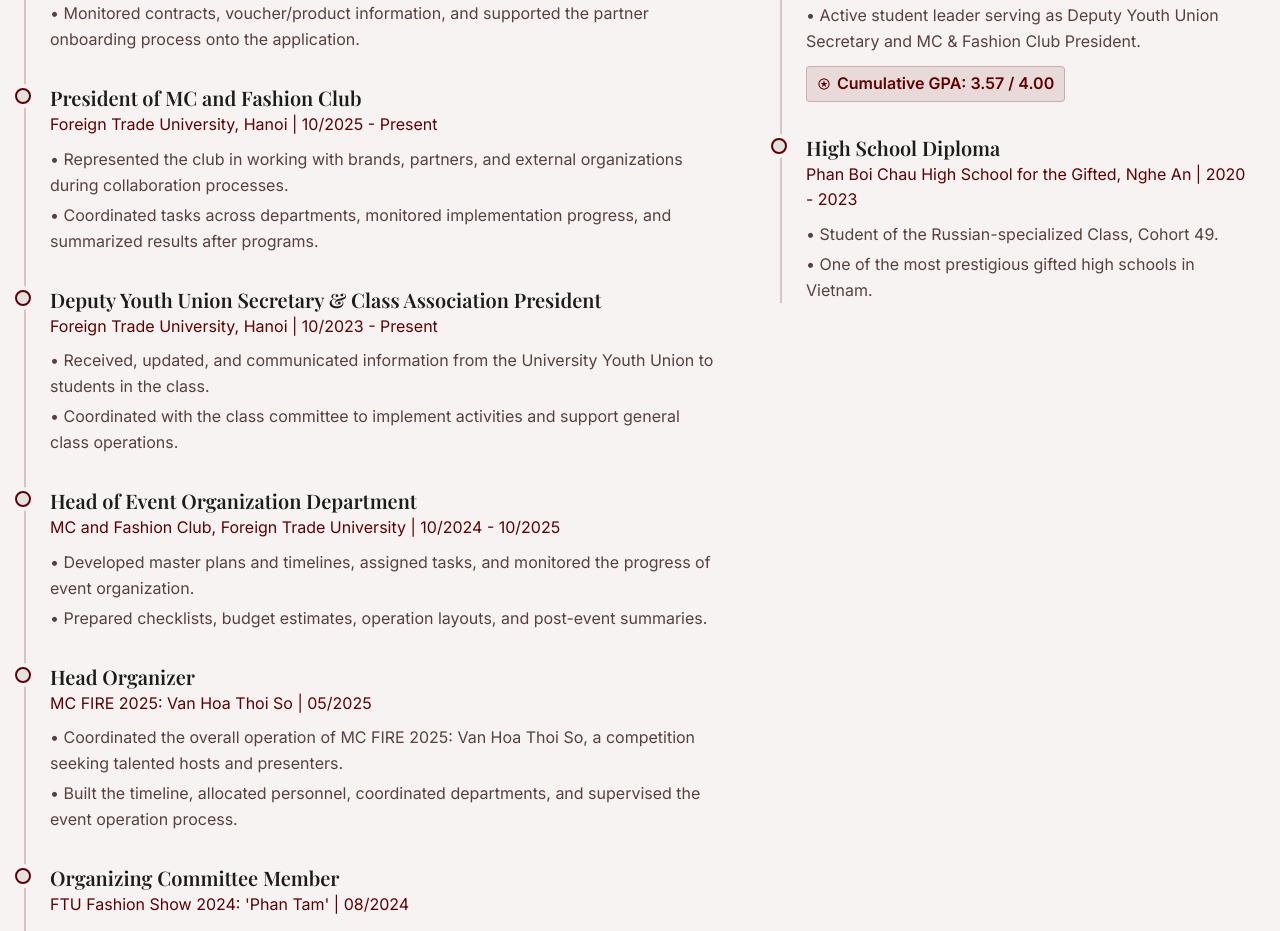
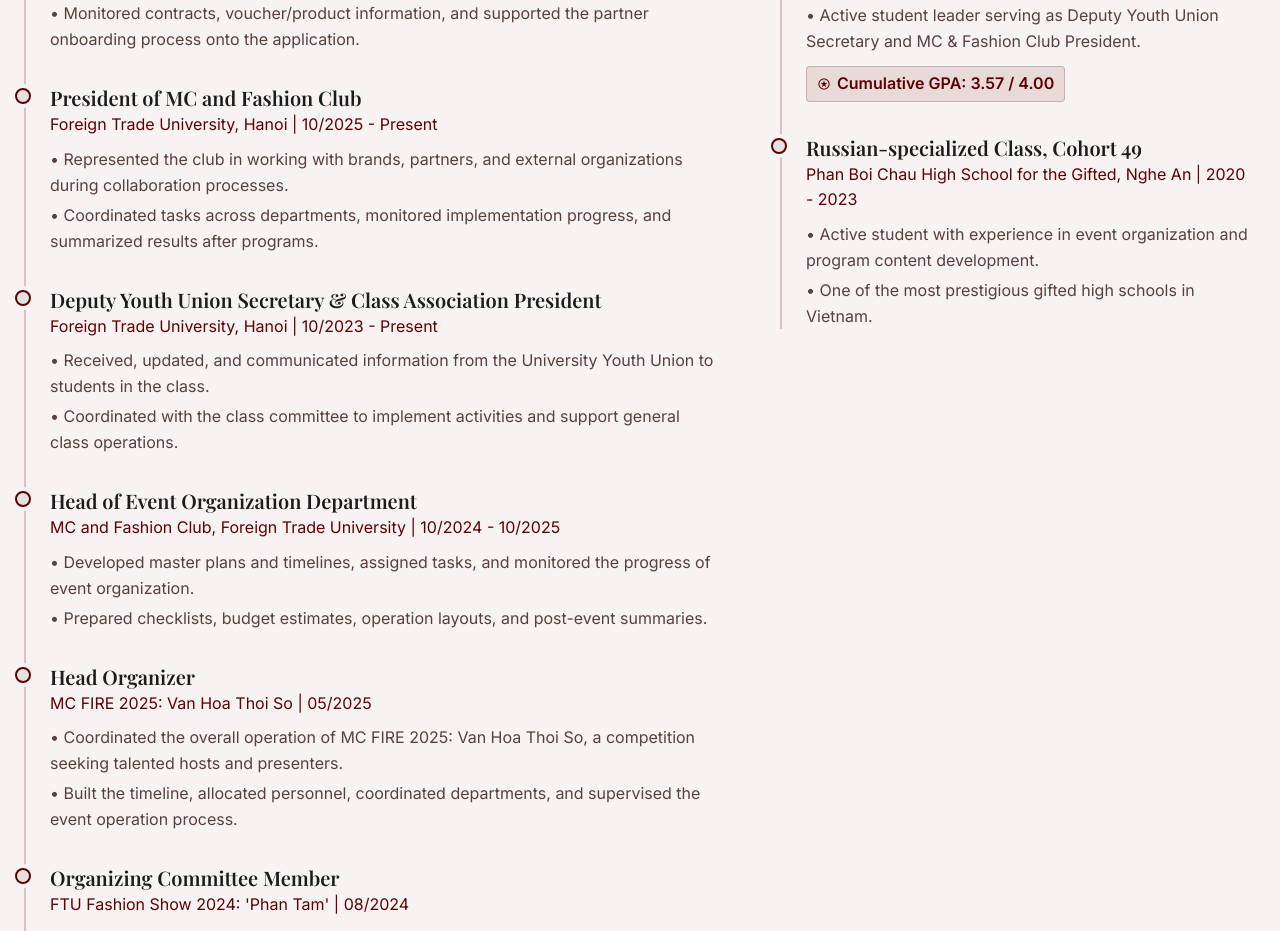
Before and after one commit to Trungs0002/portfolio-huyen, a React (Create React App) app: page / in a window 1280 px wide. Shown: the part 2100-3031 px from the top of the page. Built offline with nearby package versions, Linux system fonts and the light colour scheme.

Commit message:
feat: add Experience component with professional background and education history

```diff
--- a/src/components/Experience.js
+++ b/src/components/Experience.js
@@ -70,11 +70,11 @@
         "Major in International Business Administration. Active student leader serving as Deputy Youth Union Secretary and MC & Fashion Club President.",
     },
     {
-      degree: "High School Diploma",
+      degree: "Russian-specialized Class, Cohort 49",
       school: "Phan Boi Chau High School for the Gifted, Nghe An",
       duration: "2020 - 2023",
       description:
-        "Student of the Russian-specialized Class, Cohort 49. One of the most prestigious gifted high schools in Vietnam.",
+        "Active student with experience in event organization and program content development. One of the most prestigious gifted high schools in Vietnam.",
     },
   ];
 
@@ -96,9 +96,8 @@
               {experiences.map((exp, idx) => (
                 <div key={idx} className="relative">
                   <div
-                    className={`absolute -left-[35px] top-1 w-4 h-4 rounded-full ring-4 ring-surface-container-low ${
-                      idx === 0 ? "bg-primary" : "bg-surface-variant border-2 border-primary"
-                    }`}
+                    className={`absolute -left-[35px] top-1 w-4 h-4 rounded-full ring-4 ring-surface-container-low ${idx === 0 ? "bg-primary" : "bg-surface-variant border-2 border-primary"
+                      }`}
                   ></div>
                   <h4 className="font-headline-md text-xl text-on-surface">{exp.title}</h4>
                   <p className="text-primary font-label-md mb-2">
@@ -130,9 +129,8 @@
               {education.map((edu, idx) => (
                 <div key={idx} className="relative">
                   <div
-                    className={`absolute -left-[35px] top-1 w-4 h-4 rounded-full ring-4 ring-surface-container-low ${
-                      idx === 0 ? "bg-primary" : "bg-surface-variant border-2 border-primary"
-                    }`}
+                    className={`absolute -left-[35px] top-1 w-4 h-4 rounded-full ring-4 ring-surface-container-low ${idx === 0 ? "bg-primary" : "bg-surface-variant border-2 border-primary"
+                      }`}
                   ></div>
                   <h4 className="font-headline-md text-xl text-on-surface">{edu.degree}</h4>
                   <p className="text-primary font-label-md mb-2">
```
